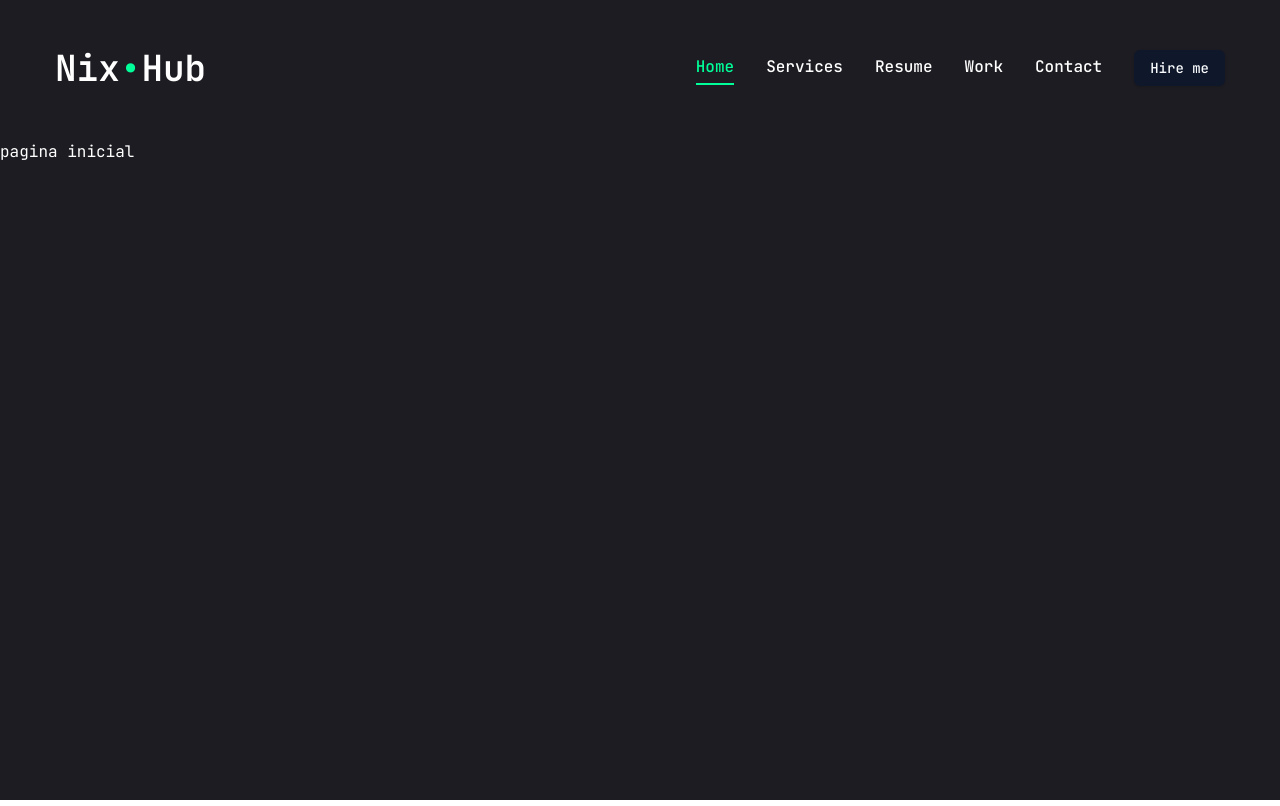
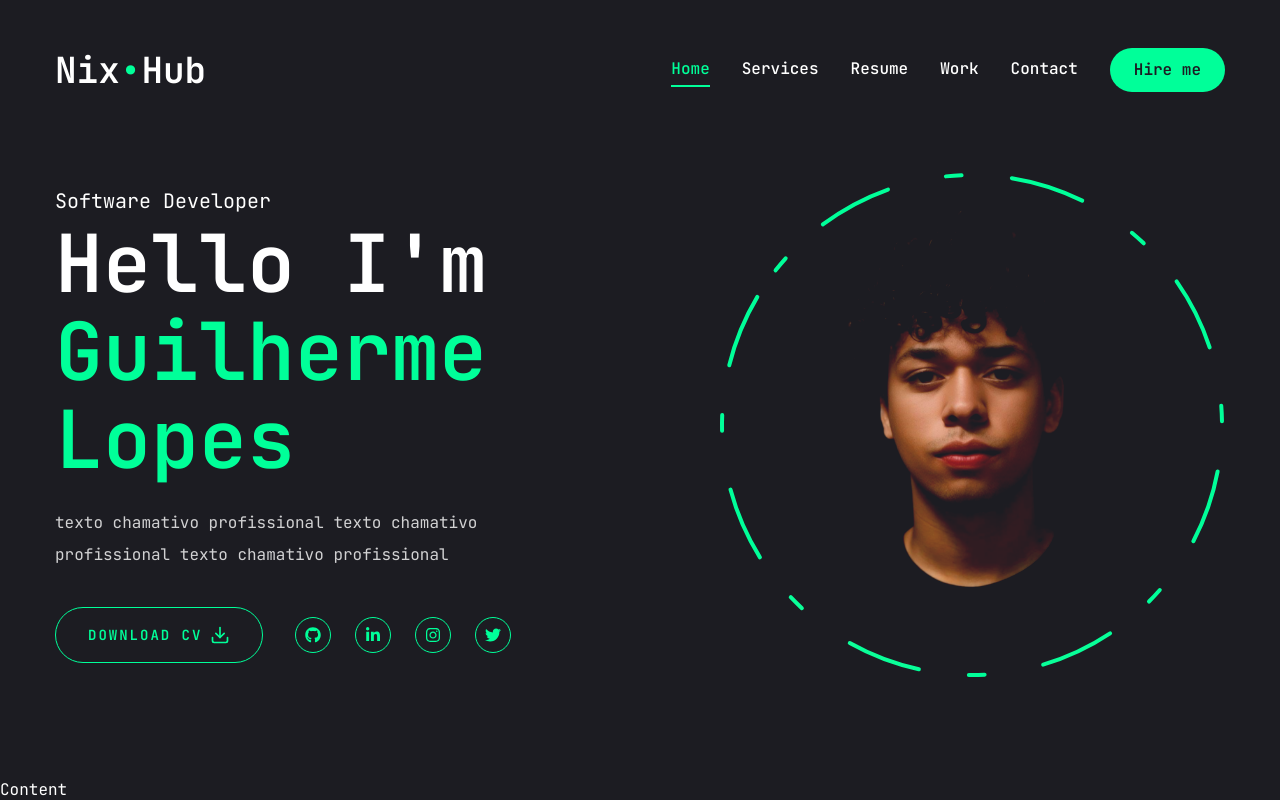
Before and after one commit to Nixwzy/nixHub, a Next.js app in the folder nixhub/: page / in a window 1280 px wide. Built offline with nearby package versions, Linux system fonts and the light colour scheme.

Commit message:
feat: homepage

```diff
--- a/nixhub/app/globals.css
+++ b/nixhub/app/globals.css
@@ -9,4 +9,14 @@
   body {
     @apply font-primary bg-primary text-white leading-loose;
   }
+
+  .h1 {
+    @apply text-[48px] xl:text-[80px] leading-[1.1] font-semibold;
+  }
+  .h2 {
+    @apply text-[36px] xl:text-[48px] leading-[1.1] font-semibold;
+  }
+  .h3 {
+    @apply text-[20px] xl:text-[24px] leading-[1.1] font-semibold;
+  }
 }
--- a/nixhub/app/page.tsx
+++ b/nixhub/app/page.tsx
@@ -1,5 +1,48 @@
-export default function Home() {
+import { Button } from '@/components/ui/button';
+import { FiDownload } from 'react-icons/fi';
+
+// componentes
+import Social from '@/components/Social'
+import Photo from '@/components/Photo'
+import Stats from '@/components/Stats'
+
+const Home = () => {
   return (
-    <main className="">pagina inicial</main>
+    <section className="h-full">
+      <div className="container mx-auto h-full">
+        <div className="flex flex-col xl:flex-row items-center justify-between xl: pt-8 xl:pb-24">
+          {/* texto */}
+          <div className="text-center xl:text-left order-2 xl:order-none">
+            <span className="text-xl">Software Developer</span>
+            <h1 className="h1 mb-6">
+              Hello I'm <br />
+              <span className='text-accent'>Guilherme Lopes</span>
+            </h1>
+            <p className='max-w-[500px] mb-9 text-white/80'>
+              texto chamativo profissional texto chamativo profissional texto
+              chamativo profissional
+            </p>
+            {/* social */}
+            <div className='flex flex-col xl:flex-row items-center gap-8'>
+              <Button variant='outline' size='lg' className='uppercase flex items-center gap-2'>
+                <span>Download CV</span>
+                <FiDownload className='text-xl'/>
+              </Button>
+              <div className='mb-8 xl:mb-0'>
+                <Social containerStyles='flex gap-6' iconStyles='w-9 h-9 border border-accent rounded-full flex justify-center items-center text-accent text-base hover:bg-accent hover:text-primary hover:transition-all duration-500' />
+              </div>
+            </div>
+          </div>
+
+          {/* foto */}
+          <div className='order-1 xl:order-none mb-8 xl:mb-0'>
+            <Photo/>
+          </div>
+        </div>
+      </div>
+      <Stats/>
+    </section>
   );
-}
+};
+
+export default Home;
--- /dev/null
+++ b/nixhub/components/Photo.jsx
@@ -0,0 +1,65 @@
+'use client';
+
+import { motion } from 'framer-motion';
+import Image from 'next/image';
+
+const Photo = () => {
+  return (
+    <div className="w-full h-full relative">
+      <motion.div
+        initial={{ opacity: 0 }}
+        animate={{
+          opacity: 1,
+          transition: { delay: 2, duration: 0.4, ease: 'easeIn' },
+        }}
+      >
+        <motion.div
+          initial={{ opacity: 0 }}
+          animate={{
+            opacity: 1,
+            transition: { delay: 2.4, duration: 0.4, ease: 'easeInOut' },
+          }}
+          className="w-[298px] h-[298px] xl:w-[498px] xl:h-[498px] mix-blend-lighten absolute"
+        >
+          <Image
+            src="/assets/photo.png"
+            priority
+            quality={100}
+            fill
+            alt=""
+            className="object-contain"
+          />
+        </motion.div>
+      </motion.div>
+
+      <motion.svg
+        className="w-[300px] xl:w-[506px] h-[300px] xl:h-[506px]"
+        fill="transparent"
+        viewBox="0 0 506 506"
+        xmlns="http://www.w3.org/2000/svg"
+      >
+        <motion.circle
+          cx="253"
+          cy="253"
+          r="250"
+          stroke="#00ff99"
+          strokeWidth="4"
+          strokeLinecap="round"
+          strokeLinejoin="round"
+          initial={{ strokeDasharray: '24 10 0 0' }}
+          animate={{
+            strokeDasharray: ['15 120 25 25', '16 25 92 72', '4 250 22 22'],
+            rotate: [120, 360],
+          }}
+          transition={{
+            duration: 20,
+            repeat: Infinity,
+            repeatType: 'reverse',
+          }}
+        />
+      </motion.svg>
+    </div>
+  );
+};
+
+export default Photo;
--- /dev/null
+++ b/nixhub/components/Social.jsx
@@ -0,0 +1,20 @@
+import Link from 'next/link';
+import { FaGithub, FaLinkedinIn, FaTwitter, FaInstagram } from 'react-icons/fa'
+
+const socials = [
+    {icon: <FaGithub/>, path: ''},
+    {icon: <FaLinkedinIn/>, path: ''},
+    {icon: <FaInstagram/>, path: ''},
+    {icon: <FaTwitter/>, path: ''},
+
+]
+
+const Social = ({containerStyles, iconStyles}) => {
+  return <div className={containerStyles}>
+    {socials.map((item, index) => {
+        return <Link key={index} href={item.path} className={iconStyles}>{item.icon}</Link>
+    })}
+  </div>
+};
+
+export default Social;
--- /dev/null
+++ b/nixhub/components/Stats.jsx
@@ -0,0 +1,5 @@
+const Stats = () => {
+  return <div>Content</div>;
+};
+
+export default Stats;
--- a/nixhub/components/ui/button.tsx
+++ b/nixhub/components/ui/button.tsx
@@ -1,57 +1,50 @@
-import * as React from "react"
-import { Slot } from "@radix-ui/react-slot"
-import { cva, type VariantProps } from "class-variance-authority"
+import * as React from 'react';
+import { Slot } from '@radix-ui/react-slot';
+import { cva, type VariantProps } from 'class-variance-authority';
 
-import { cn } from "@/lib/utils"
+import { cn } from '@/lib/utils';
 
 const buttonVariants = cva(
-  "inline-flex items-center justify-center gap-2 whitespace-nowrap rounded-md text-sm font-medium transition-colors focus-visible:outline-none focus-visible:ring-1 focus-visible:ring-slate-950 disabled:pointer-events-none disabled:opacity-50 [&_svg]:pointer-events-none [&_svg]:size-4 [&_svg]:shrink-0 dark:focus-visible:ring-slate-300",
+  'inline-flex items-center justify-center whitespace-nowrap rounded-full text-base font-semibold ring-offset-white transition-colors',
   {
     variants: {
       variant: {
-        default:
-          "bg-slate-900 text-slate-50 shadow hover:bg-slate-900/90 dark:bg-slate-50 dark:text-slate-900 dark:hover:bg-slate-50/90",
-        destructive:
-          "bg-red-500 text-slate-50 shadow-sm hover:bg-red-500/90 dark:bg-red-900 dark:text-slate-50 dark:hover:bg-red-900/90",
+        default: 'bg-accent text-primary hover:bg-accent-hover',
+        primary: 'bg-primary text-white',
         outline:
-          "border border-slate-200 bg-white shadow-sm hover:bg-slate-100 hover:text-slate-900 dark:border-slate-800 dark:bg-slate-950 dark:hover:bg-slate-800 dark:hover:text-slate-50",
-        secondary:
-          "bg-slate-100 text-slate-900 shadow-sm hover:bg-slate-100/80 dark:bg-slate-800 dark:text-slate-50 dark:hover:bg-slate-800/80",
-        ghost: "hover:bg-slate-100 hover:text-slate-900 dark:hover:bg-slate-800 dark:hover:text-slate-50",
-        link: "text-slate-900 underline-offset-4 hover:underline dark:text-slate-50",
+          'border border-accent bg-transparent text-accent hover:bg-accent hover:text-primary',
       },
       size: {
-        default: "h-9 px-4 py-2",
-        sm: "h-8 rounded-md px-3 text-xs",
-        lg: "h-10 rounded-md px-8",
-        icon: "h-9 w-9",
+        default: 'h-[44px] px-6',
+        md: 'h-[48px] px-6',
+        lg: 'h-[56px] px-8 text-sm uppercase tracking-[2px]',
       },
     },
     defaultVariants: {
-      variant: "default",
-      size: "default",
+      variant: 'default',
+      size: 'default',
     },
   }
-)
+);
 
 export interface ButtonProps
   extends React.ButtonHTMLAttributes<HTMLButtonElement>,
     VariantProps<typeof buttonVariants> {
-  asChild?: boolean
+  asChild?: boolean;
 }
 
 const Button = React.forwardRef<HTMLButtonElement, ButtonProps>(
   ({ className, variant, size, asChild = false, ...props }, ref) => {
-    const Comp = asChild ? Slot : "button"
+    const Comp = asChild ? Slot : 'button';
     return (
       <Comp
         className={cn(buttonVariants({ variant, size, className }))}
         ref={ref}
         {...props}
       />
-    )
+    );
   }
-)
-Button.displayName = "Button"
+);
+Button.displayName = 'Button';
 
-export { Button, buttonVariants }
+export { Button, buttonVariants };
```
Also changed, not shown: nixhub/public/assets/photo.png (added).
